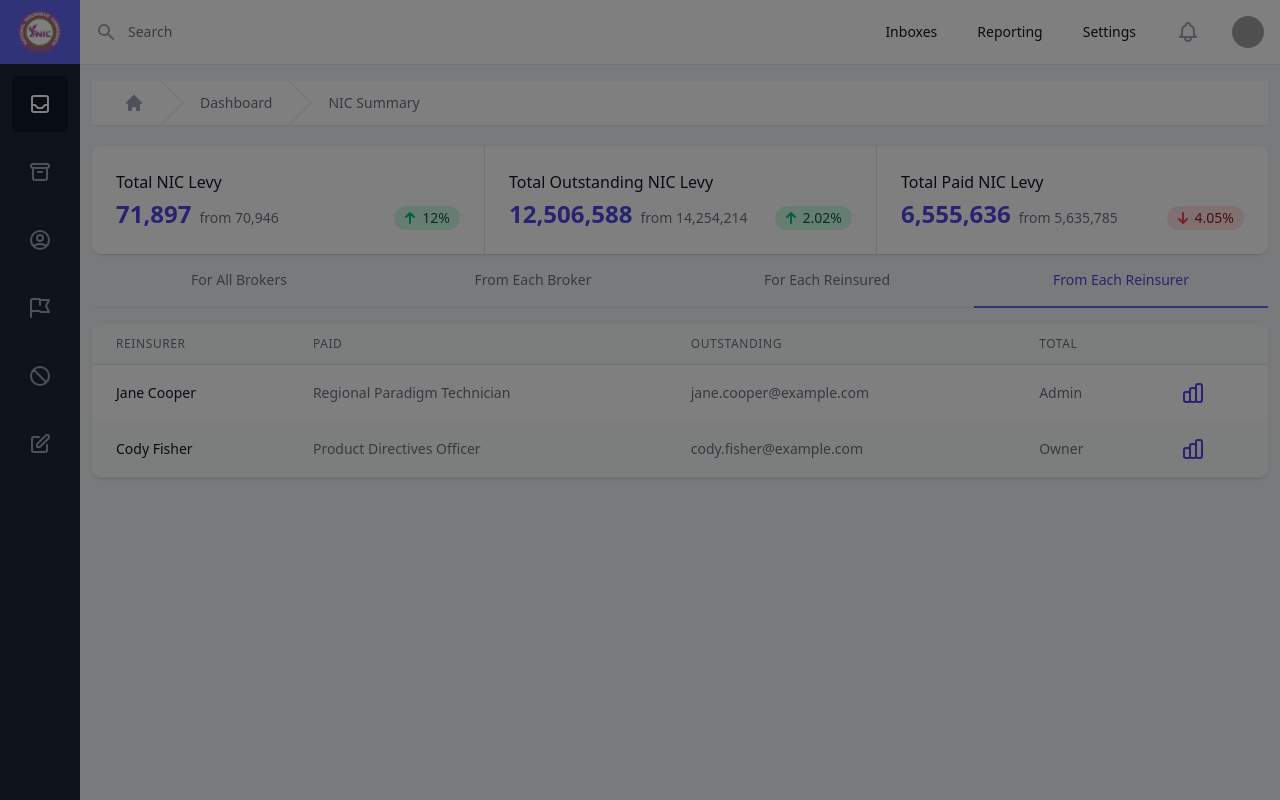
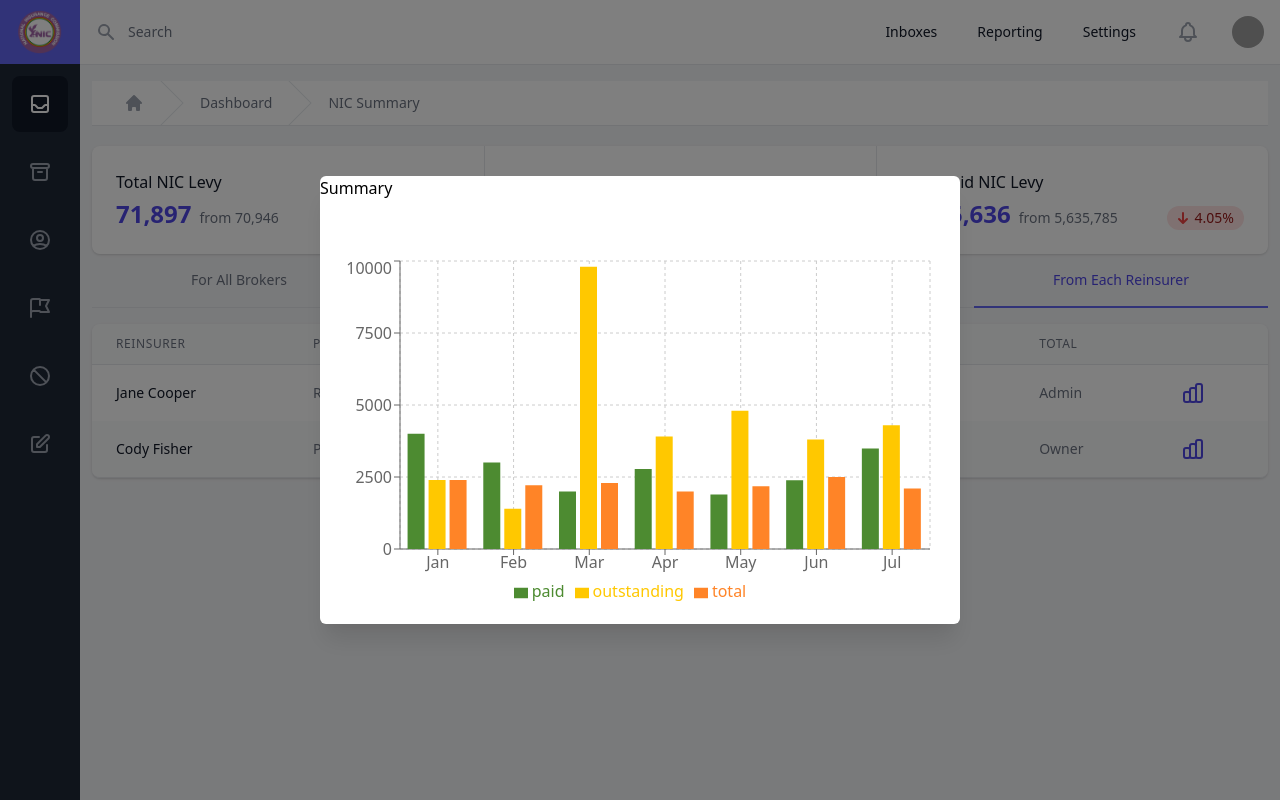
Before and after one commit to Khoby-790/template-nic, a React (Create React App) app: page /nic in a window 1280 px wide. Both pictures are taken after a click on the icon 1193 px from the left and 449 px from the top of the page. Built offline with nearby package versions, Linux system fonts and the light colour scheme; grey boxes are pictures that could not be loaded.

Commit message:
--- Auto-Git Commit ---

```diff
--- a/src/pages/NicStatsExpansion/components/DisplayBarChart.tsx
+++ b/src/pages/NicStatsExpansion/components/DisplayBarChart.tsx
@@ -1,4 +1,4 @@
-import React from 'react'
+import React, { Fragment } from 'react'
 import { BarChart, Bar, Cell, XAxis, YAxis, CartesianGrid, Tooltip, Legend, ResponsiveContainer } from 'recharts';
 
 const data = [
@@ -51,7 +51,11 @@ interface Props {
 
 const DisplayBarChart = (props: Props) => {
     return (
-        <div>
+        <Fragment>
+            <div className="h-16">
+                <span>Summary</span>
+            </div>
+            <div className="h-96 py-4">
                 <ResponsiveContainer width="100%" height="100%">
                     <BarChart
                         width={500}
@@ -75,6 +79,7 @@ const DisplayBarChart = (props: Props) => {
                     </BarChart>
                 </ResponsiveContainer>
             </div>
+        </Fragment>
     )
 }
 
```
Lines whose indentation alone changed are shown as unchanged.
